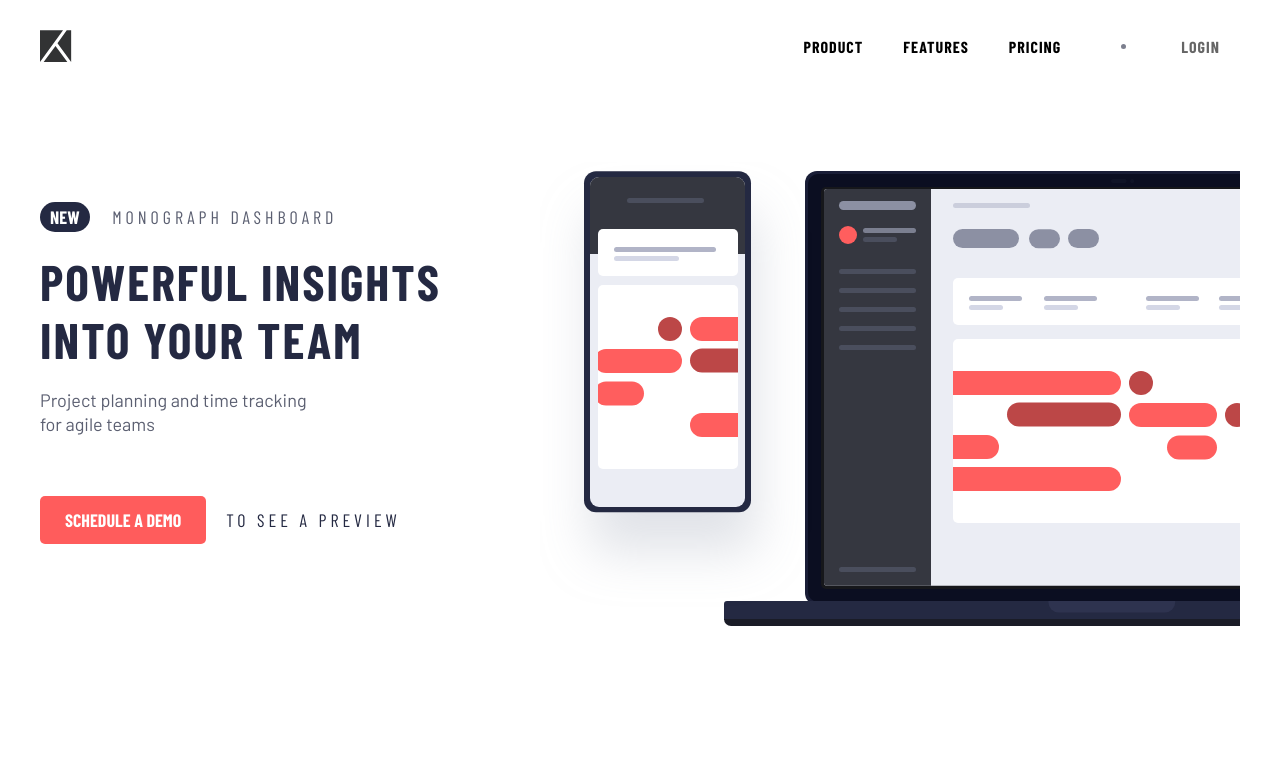
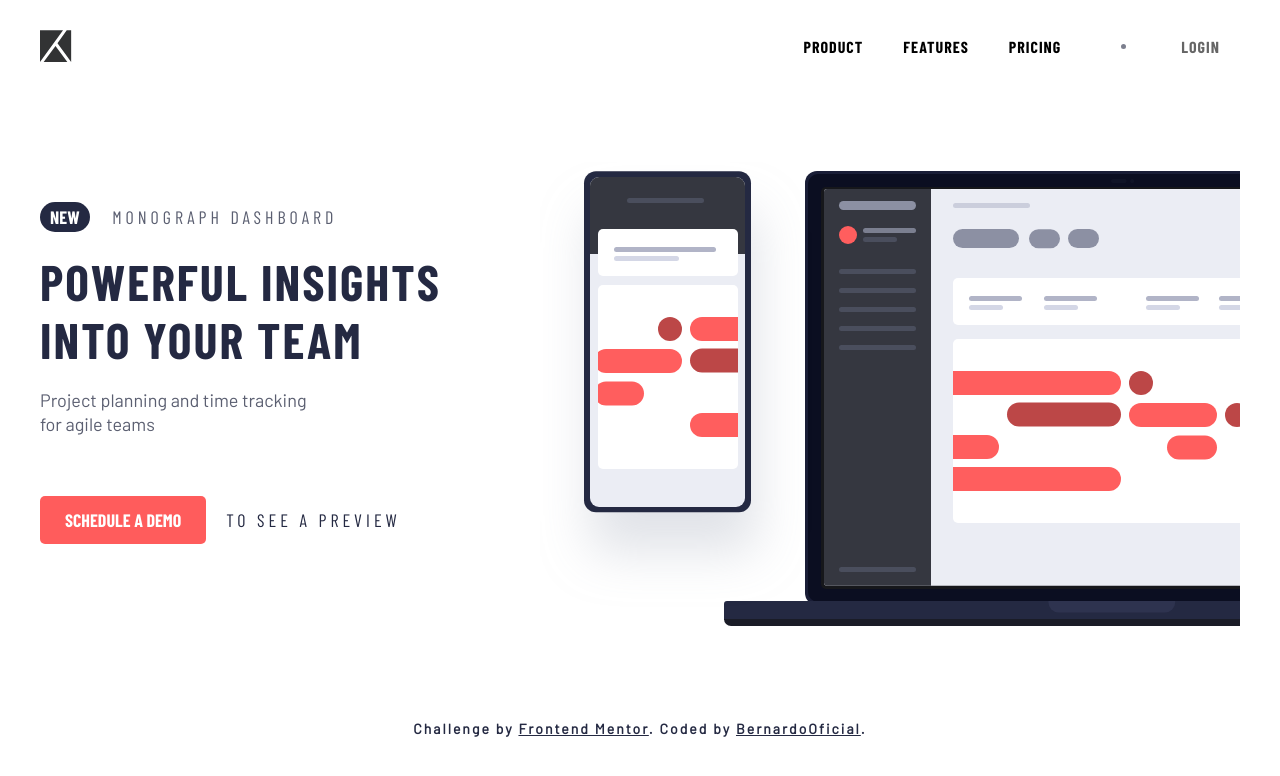
Before and after one commit to BernardoOficial/Tracking-Intro-Component-Master, a React (Create React App) app: page / in a window 1280 px wide. Shown: the top 776 px of the page. Built offline with nearby package versions, Linux system fonts and the light colour scheme.

Commit message:
Adicionando o Footer ao projeto

```diff
--- a/src/App.js
+++ b/src/App.js
@@ -1,3 +1,4 @@
+import Footer from './components/Footer/Footer'
 import Header from './components/Header'
 import Main from './components/Main'
 
@@ -6,6 +7,7 @@ function App() {
     <div>
       <Header />
       <Main />
+      <Footer />
     </div>
   );
 }
--- a/src/components/Footer/Footer.jsx
+++ b/src/components/Footer/Footer.jsx
@@ -0,0 +1,18 @@
+import React from "react";
+import { Container } from "./styles";
+
+const Footer = () => {
+  return (
+    <Container>
+      Challenge by{" "}
+      <a href="https://www.frontendmentor.io?ref=challenge" target="_blank">
+        {" "}
+        Frontend Mentor
+      </a>
+      . Coded by{" "}
+      <a href="https://github.com/bernardooficial" target="_blank">BernardoOficial</a>.
+    </Container>
+  );
+};
+
+export default Footer;
--- a/src/components/Footer/index.js
+++ b/src/components/Footer/index.js
@@ -0,0 +1,2 @@
+import Footer from "./Footer";
+export default Footer;
--- a/src/components/Footer/styles.js
+++ b/src/components/Footer/styles.js
@@ -0,0 +1,20 @@
+import styled from "styled-components";
+
+const Container = styled.footer`
+  margin: 60px 0 20px;
+  text-align: center;
+  font-size: 14px;
+  line-height: 20px;
+  font-family: "Barlow", "Barlow Condensed", sans-serif;
+  font-weight: 700;
+  letter-spacing: 2px;
+  color: var(--color-text-blue);
+
+  > a {
+    color: var(--color-text-blue);
+  }
+`;
+
+export {
+    Container
+}
```
